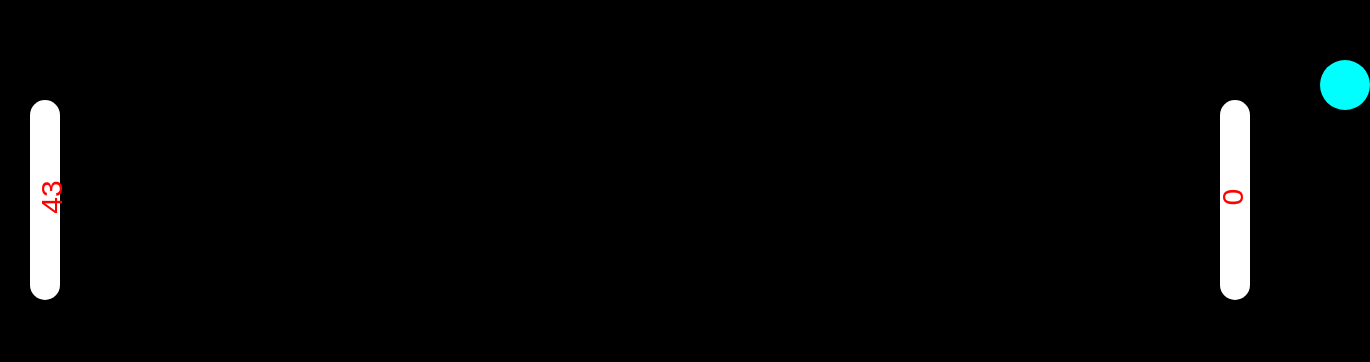
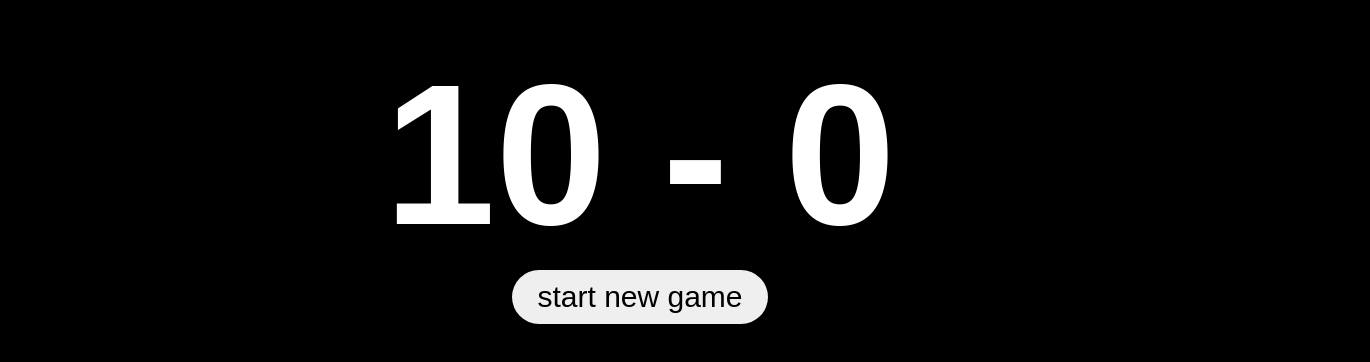
Before and after one commit to ariankoochak/pingPongJs, a plain HTML site: page index.html in a window 1280 px wide. Shown: the part 200-562 px from the top of the page, 1370 px wide, since content can reach past the window. Drawn offline with Linux system fonts and the light colour scheme.

Commit message:
make new game

```diff
--- a/index.html
+++ b/index.html
@@ -13,5 +13,10 @@
     <div id="ball-container">
         <div id="ball"></div>
     </div>
+    <div id="result">
+    </div>
+    <div id="new-game">
+        <button id="new-game-btn">start new game</button>
+    </div>
 </body>
 </html>
--- a/main.js
+++ b/main.js
@@ -1,15 +1,19 @@
 const leftBilBilak = document.getElementById("left-bilbilak");
 const rightBilBilak = document.getElementById("right-bilbilak");
-const ball = document.getElementById('ball')
+const ball = document.getElementById("ball");
 const rightScoreDOM = document.getElementById("right-score");
 const leftScoreDOM = document.getElementById("left-score");
+const resultDOM = document.getElementById("result");
+const newGameBtn = document.getElementById("new-game-btn");
+const newGameContainer = document.getElementById("new-game");
 let changeX = -10;
 let changeY = 50;
 const screenHeight = innerHeight;
 const screenWidth = innerWidth;
-let sit = 'start-left';
+let sit = "start-left";
 let leftScore = 0;
 let rightScore = 0;
+let isStop = false;
 addEventListener("keydown", function (e) {
     const keyDown = e.key;
 
@@ -19,27 +23,34 @@ addEventListener("keydown", function (e) {
         leftBilBilak.style.transform = `translate(0,${positionLeft.y - 25}px)`;
     } else if (keyDown == "s" && positionLeft.y <= screenHeight - 220) {
         leftBilBilak.style.transform = `translate(0,${positionLeft.y + 25}px)`;
-    }
-    else if (keyDown == "ArrowUp" && positionRight.y >= 20) {
-        console.log('up click');
-        rightBilBilak.style.transform = `translate(0,${positionRight.y - 25}px)`;
-    } else if (keyDown == "ArrowDown" && positionRight.y <= screenHeight - 220) {
-        console.log('down click');
-        rightBilBilak.style.transform = `translate(0,${positionRight.y + 25}px)`;
+    } else if (keyDown == "ArrowUp" && positionRight.y >= 20) {
+        console.log("up click");
+        rightBilBilak.style.transform = `translate(0,${
+            positionRight.y - 25
+        }px)`;
+    } else if (
+        keyDown == "ArrowDown" &&
+        positionRight.y <= screenHeight - 220
+    ) {
+        console.log("down click");
+        rightBilBilak.style.transform = `translate(0,${
+            positionRight.y + 25
+        }px)`;
     }
 });
 
 rightBilBilak.style.transform = `translate(0,300px)`;
 leftBilBilak.style.transform = `translate(0,300px)`;
 
-function moveBall(){
-    if (sit == 'start-left'){
+function moveBall() {
+    if (isStop == false) {
+        if (sit == "start-left") {
+            console.log("test");
             ball.style.transform = `translate(300px,300px)`;
-        sit = 'ingame';
+            sit = "ingame";
             changeX = -10;
             changeY = 40;
-    }
-    else if(sit == 'start-right'){
+        } else if (sit == "start-right") {
             ball.style.transform = `translate(1300px,300px)`;
             sit = "ingame";
             changeX = -100;
@@ -51,27 +62,67 @@ function moveBall(){
         ball.style.transform = `translate(${ballPosition.x + changeX}px,${
             ballPosition.y + changeY
         }px)`;
-    if(Math.abs(ballPosition.x - positionLeft.x) < 90 && (ballPosition.y > positionLeft.y && ballPosition.y < positionLeft.y + 200)){
+        if (
+            Math.abs(ballPosition.x - positionLeft.x) < 90 &&
+            ballPosition.y > positionLeft.y &&
+            ballPosition.y < positionLeft.y + 200
+        ) {
             changeX = -10;
         }
-    if(Math.abs(ballPosition.x - positionRight.x) < 130 && (ballPosition.y > positionRight.y && ballPosition.y < positionRight.y + 200)){
+        if (
+            Math.abs(ballPosition.x - positionRight.x) < 130 &&
+            ballPosition.y > positionRight.y &&
+            ballPosition.y < positionRight.y + 200
+        ) {
             changeX = -100;
         }
-    if(ballPosition.y > screenHeight-100){
+        if (ballPosition.y > screenHeight - 100) {
             changeY = -40;
         }
-    if(ballPosition.x > screenWidth){
-        sit = 'start-right';
+        if (ballPosition.x > screenWidth) {
+            sit = "start-right";
             leftScore++;
-        leftScoreDOM.innerText = leftScore
+            leftScoreDOM.innerText = leftScore;
         }
-    if(ballPosition.y < 30){
+        if (ballPosition.y < 30) {
             changeY = 40;
         }
-    if(ballPosition.x < 10){
-        sit = 'start-left';
+        if (ballPosition.x < 10) {
+            sit = "start-left";
             rightScore++;
             rightScoreDOM.innerText = rightScore;
         }
+        if (rightScore == 10 || leftScore == 10) {
+            gameResult();
         }
-setInterval(moveBall,80)
+    }
+}
+alert("start game?");
+setInterval(moveBall, 80);
+
+function gameResult() {
+    isStop = true
+    leftBilBilak.style.display = "none";
+    rightBilBilak.style.display = "none";
+    document.getElementById("ball-container").style.display = "none";
+    resultDOM.style.display = "block";
+    newGameContainer.style.display = "block";
+    resultDOM.innerHTML = `${leftScore}&nbsp;-&nbsp;${rightScore}`;
+}
+
+newGameBtn.addEventListener("click", function () {
+    leftBilBilak.style.display = "inline-block";
+    rightBilBilak.style.display = "inline-block";
+    document.getElementById("ball-container").style.display = "inline-block";
+    resultDOM.style.display = "none";
+    newGameContainer.style.display = "none";
+    leftScore = 0;
+    rightScore = 0;
+    rightScoreDOM.innerText = "0";
+    leftScoreDOM.innerText = "0";
+    sit = "start-left";
+    ball.style.transform = "none";
+    rightBilBilak.style.transform = `translate(0,300px)`;
+    leftBilBilak.style.transform = `translate(0,300px)`;
+    isStop = false
+});
--- a/style.css
+++ b/style.css
@@ -54,3 +54,25 @@ span{
 #right-score{
     rotate: 90deg;
 }
+#result{
+    font-size: 200px;
+    color: white;
+    text-align: center;
+    margin-top: 30vh;
+    display: none;
+    font-weight: 700;
+}
+
+#new-game{
+    display: none;
+}
+
+#new-game-btn{
+    display: block;
+    margin: 0 auto;
+    padding: 10px 25px;
+    font-size: 30px;
+    border-radius: 100px;
+    border: none;
+    cursor: pointer;
+}
```
Lines whose indentation alone changed are shown as unchanged.
